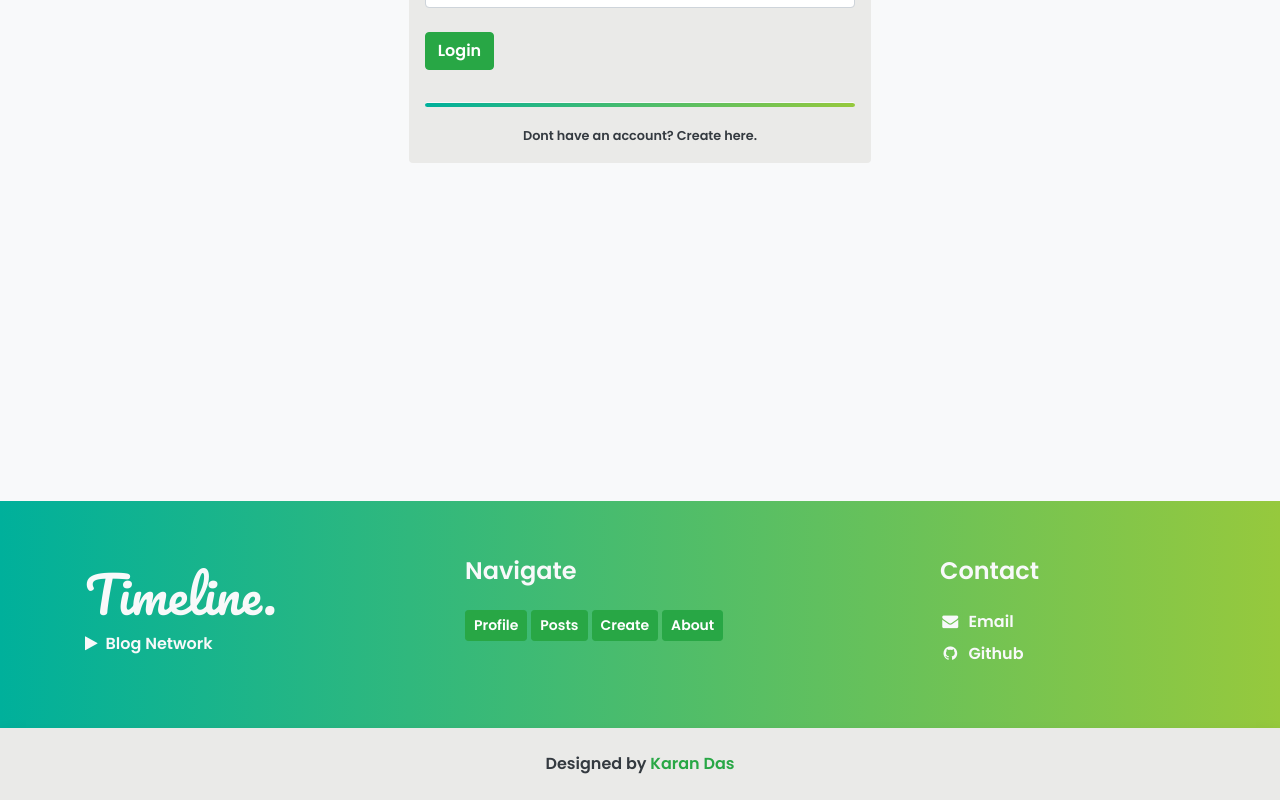
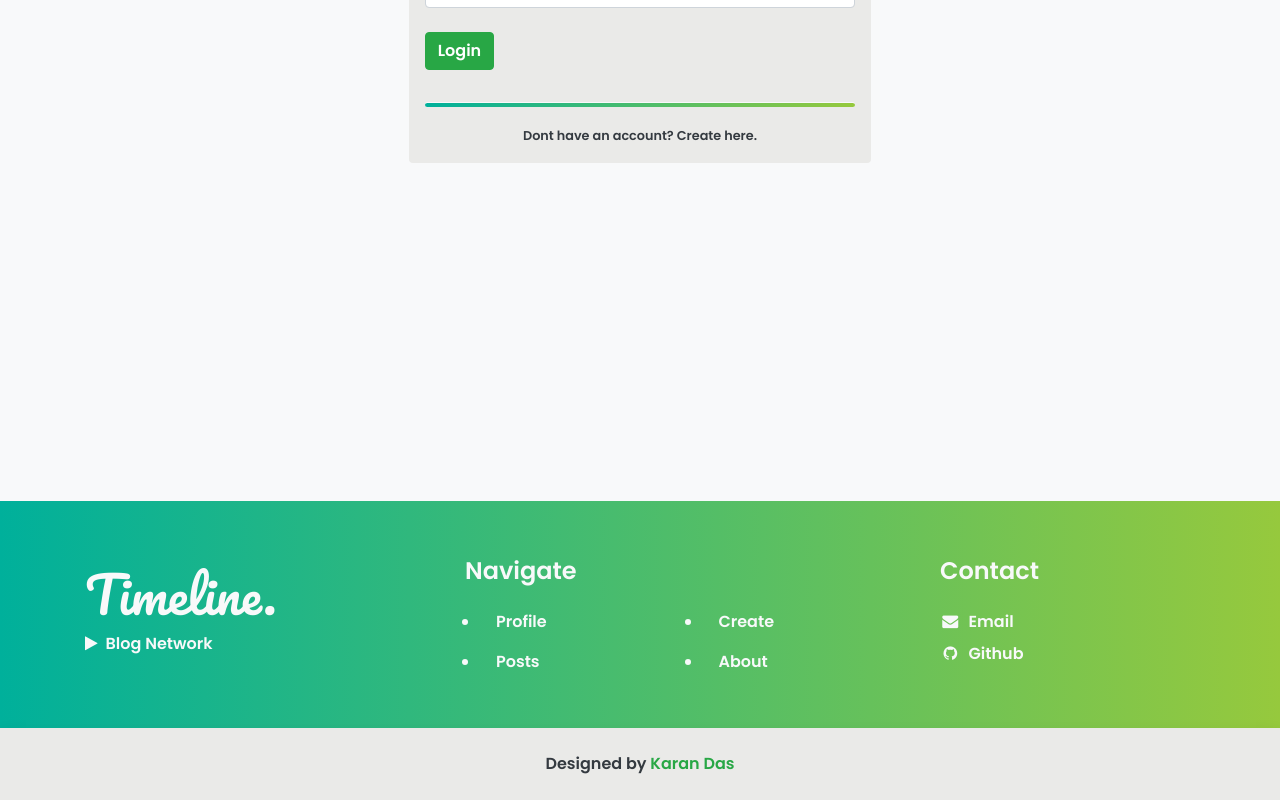
Before and after one commit to karandas777/timeline, a React (Create React App) app: page / in a window 1280 px wide. Shown: the part 360-1160 px from the top of the page. Built offline with nearby package versions, Linux system fonts and the light colour scheme.

Commit message:
changed footer

```diff
--- a/src/component/Footer.js
+++ b/src/component/Footer.js
@@ -26,35 +26,44 @@ export default class Footer extends Component {
 
             <div className="col-md-5 pt-3">
               <h4 className="text-light">Navigate</h4>
-              <div className="mt-4 mb-3">
-
-                  <Link className="btn btn-success btn-sm mr-1" to="/user">
+              <ul className="list-group mt-3 mb-2">
+                <div className="row p-0 m-0">
+                  <div className="col-6">
+                  <li>
+                  <Link className="nav-link text-light" to="/user">
                     Profile
                   </Link>
-
-                  <Link className="btn btn-success btn-sm mr-1" to="/all-posts">
+                  </li>
+                  <li>
+                  <Link className="nav-link text-light" to="/all-posts">
                     Posts
                   </Link>
-
-                  <Link className="btn btn-success btn-sm mr-1" to="/new-post">
+                  </li>
+                  </div>
+                  <div className="col-6">
+                  <li>
+                  <Link className="nav-link text-light" to="/new-post">
                     Create
                   </Link>
-
-                  <Link className="btn btn-success btn-sm" to="/info">
+                  </li>
+                  <li>
+                  <Link className="nav-link text-light" to="/info">
                     About
                   </Link>
-
-              </div>
+                  </li>
+                  </div>
+                </div>
+				      </ul>
             </div>
 
             <div className="col-md-3 pt-3">
               <h4 className="text-light">Contact</h4>
               <div className="mt-4">
-                    <div className="mb-2">
+                    <div className="mb-2 mt-2">
                         <i className="fa fa-envelope fa-fw mr-2"></i>
                         <a className="text-decoration-none text-light" href="mailto:karandas.21.08.98@gmail.com">Email</a>
                     </div>
-                    <div className="mb-0">
+                    <div className="mb-2">
                         <i className="fa fa-github fa-fw mr-2"></i>
                         <a className="text-decoration-none text-light" href="https://github.com/karandas777">Github</a>
                     </div>
```
